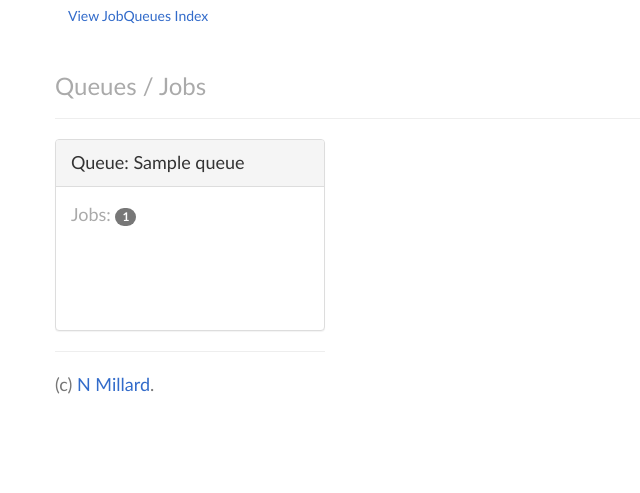
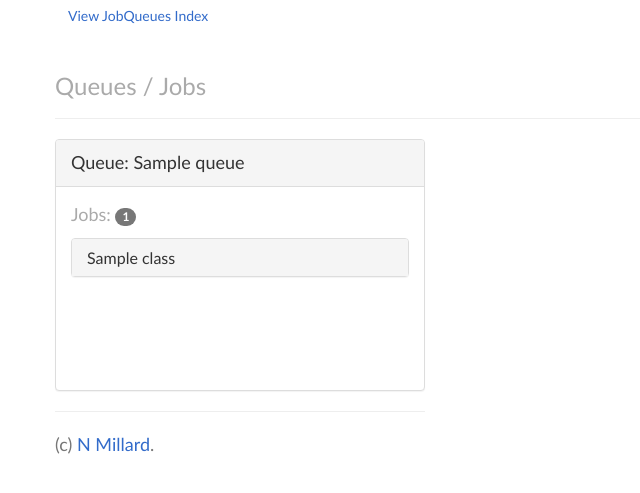
Before and after one commit to neilmillard/fxtrader, a PHP site: template app/templates/queues.twig in a window 1280 px wide. Shown: the part 51-544 px from the top of the page, without its empty margins (0-640 px from the left). Run offline with PHP 8.4, Linux system fonts and the light colour scheme; the template is opened without the code that fills it: most values are stand-ins (such as "Sample title", 1, 10 or a date in 2020); some libraries are stand-ins or nearby versions.

Commit message:
update queue to show job entries

```diff
--- a/app/templates/queues.twig
+++ b/app/templates/queues.twig
@@ -11,11 +11,29 @@
     </div>
     {% for queue in queues %}
         <div class="row">
-        <div class="col-sm-3">
+        <div class="col-sm-4">
         <div class="panel panel-default">
         <div class="panel-heading">Queue: {{ queue.name }}</div>
         <div class="panel-body">
             <p>Jobs: <span class="badge">{{ queue.size }}</span></p>
+
+            <div class="panel-group" id="{{ queue.name }}">
+                {% for job in queue.jobs %}
+                    <div class="panel panel-default">
+                        <div class="panel-heading">
+                            <h4 class="panel-title">
+                                <a data-toggle="collapse" data-parent="#{{ queue.name }}"
+                                   href="#{{ job.id }}">{{ job.class }}</a>
+                            </h4>
+                        </div>
+                        <div id="{{ job.id }}" class="panel-collapse collapse">
+                            <div class="panel-body">
+                                {{ dump(job.args.0) }}
+                            </div>
+                        </div>
+                    </div>
+                {% endfor %}
+            </div>
         </div>
         <br/>
     {% endfor %}
```
Also changed, not shown: app/src/Action/QueuesAction.php (+27 -3 lines).
